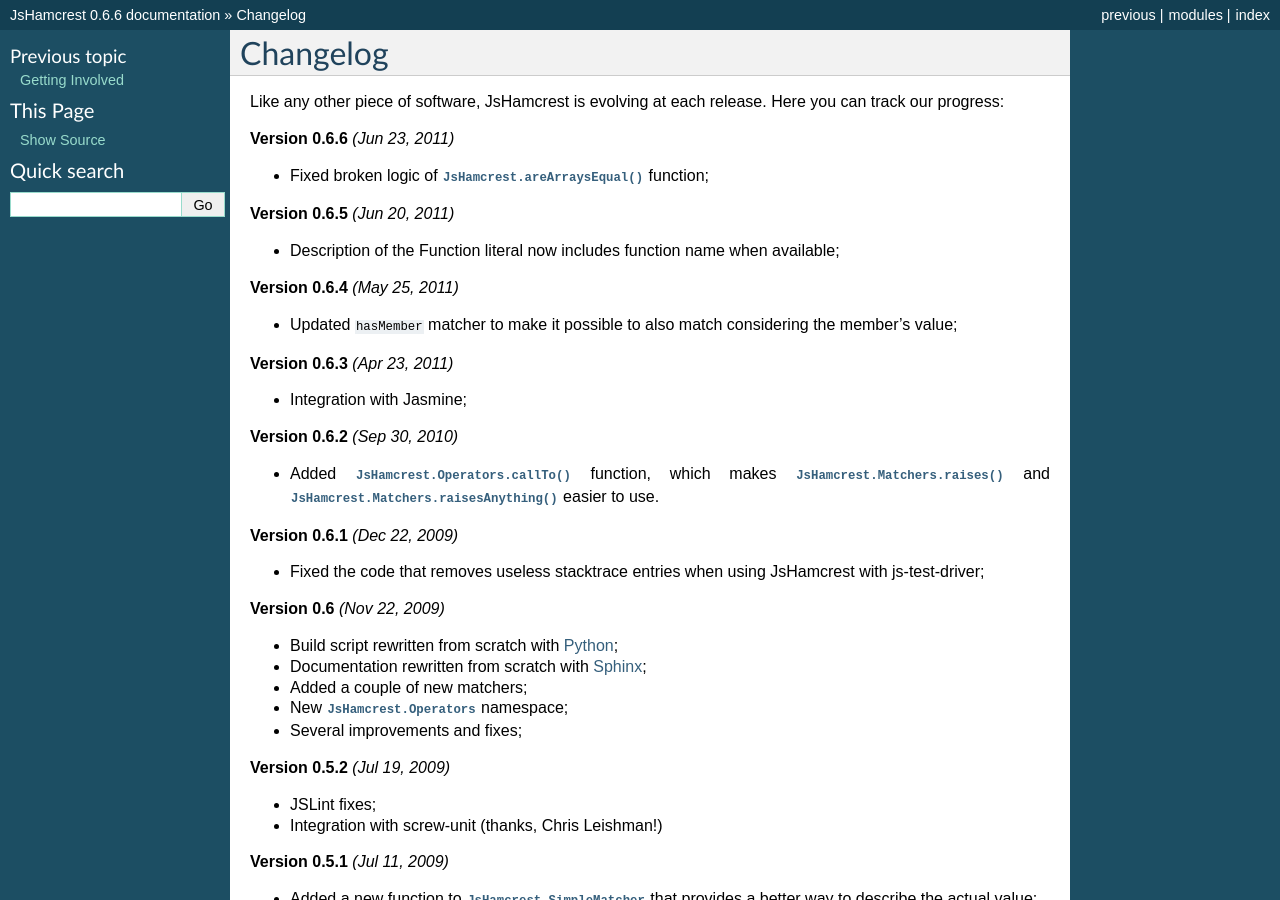
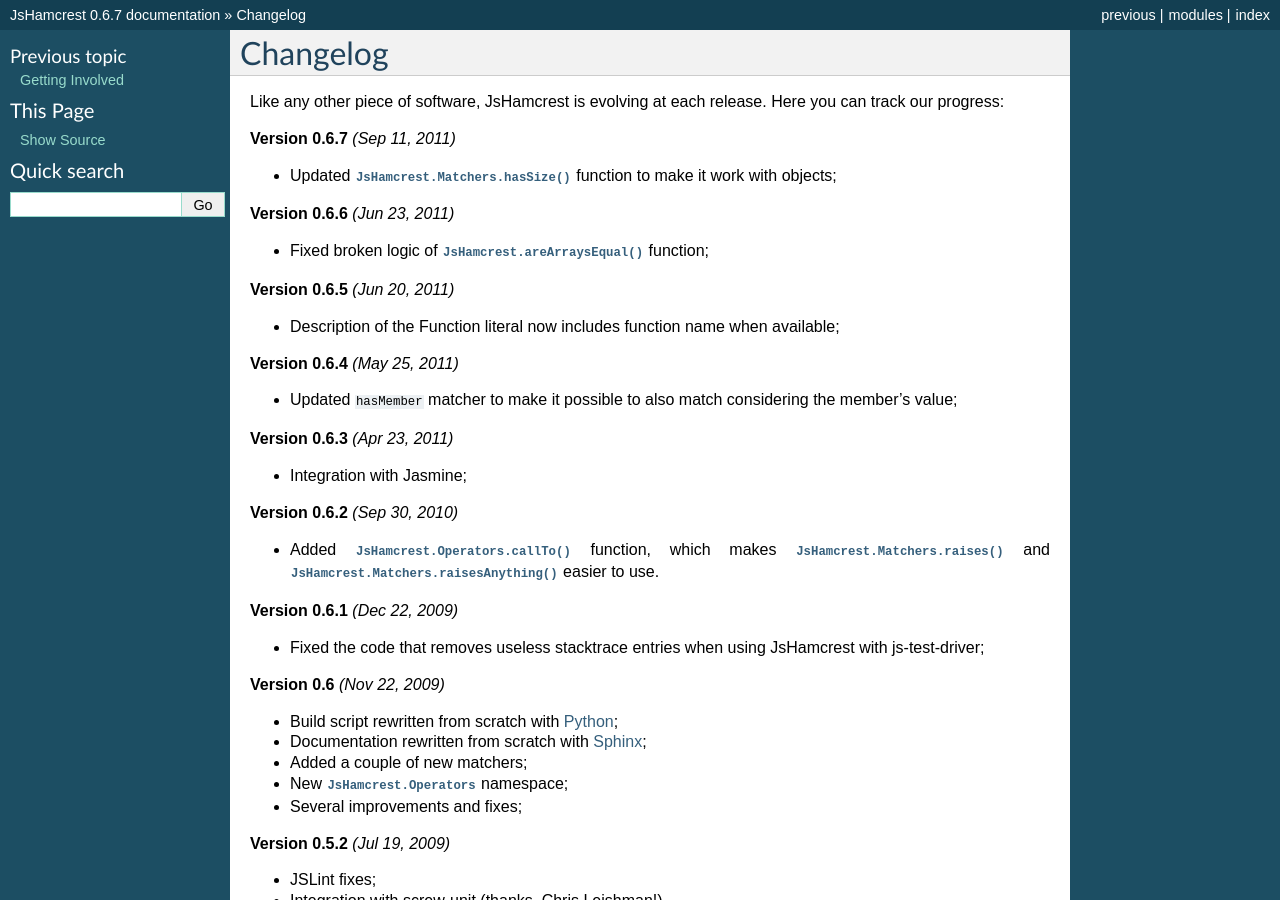
Before and after one commit to EleotleCram/jshamcrest, a Sphinx documentation site: the page built from doc/changelog.rst, in a window 1280 px wide and 900 px high. Built offline with Sphinx 7.4.7, drawn with Linux system fonts in a browser that asks for light colours; some of the changed text lies outside the part shown.

Commit message:
Incremented version number.

```diff
--- a/doc/changelog.rst
+++ b/doc/changelog.rst
@@ -3,6 +3,12 @@ Changelog
 
 Like any other piece of software, JsHamcrest is evolving at each release.
 Here you can track our progress:
+
+**Version 0.6.7** *(Sep 11, 2011)*
+
+* Updated :meth:`JsHamcrest.Matchers.hasSize` function to make it work with
+  objects;
+
 
 **Version 0.6.6** *(Jun 23, 2011)*
 
--- a/doc/conf.py
+++ b/doc/conf.py
@@ -47,7 +47,7 @@ copyright = u'2009-2011, Destaquenet Technology Solutions'
 # The short X.Y version.
 version = '0.6'
 # The full version, including alpha/beta/rc tags.
-release = '0.6.6'
+release = '0.6.7'
 
 # The language for content autogenerated by Sphinx. Refer to documentation
 # for a list of supported languages.
--- a/fabfile.py
+++ b/fabfile.py
@@ -11,7 +11,7 @@ from fabric.api import *
 
 # Project
 env.project   = 'jshamcrest'
-env.version   = '0.6.6'
+env.version   = '0.6.7'
 env.full_name = '%s-%s' % (env.project, env.version)
 
 # Build output
```
